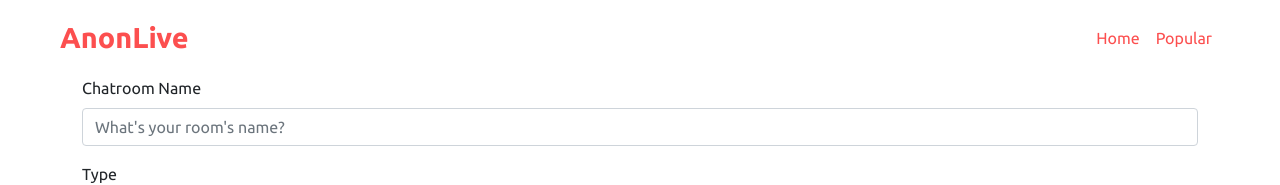
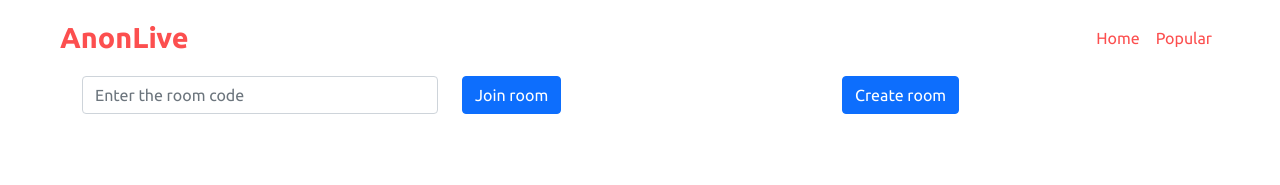
Before and after one commit to joseph-benoy/anonlive, a React (Create React App) app in the folder ui/: page /chat in a window 1280 px wide. Shown: the top 185 px of the page. Built offline with nearby package versions, Linux system fonts and the light colour scheme; no server answers.

Commit message:
added chats page

```diff
--- /dev/null
+++ b/ui/src/pages/chat/Chat.tsx
@@ -0,0 +1,32 @@
+import React from "react";
+import { Container ,Form,Button, Row, Col} from "react-bootstrap";
+import { useNavigate } from "react-router-dom";
+import Header from "../../components/header";
+const Chat:React.FC = ():JSX.Element=>{
+    const nav = useNavigate();
+    const goToNew = ()=>{
+        nav("new");
+    }
+    return (
+        <>
+            <Header/>
+            <Container>
+                <Row>
+                    <Col lg={4}>
+                        <Form.Group className="mb-3" controlId="formBasicEmail">
+                            <Form.Control type="text" placeholder="Enter the room code" />
+                        </Form.Group>
+                    </Col>
+                    <Col lg={4}>
+                        <Button variant="primary">Join room</Button>
+                    </Col>
+                    <Col lg={4}>
+                        <Button variant="primary" onClick={goToNew}>Create room</Button>
+                    </Col>
+                </Row>
+            </Container>
+        </>
+    );
+}
+
+export default Chat;
```
Also changed, not shown: ui/src/pages/Room/index.tsx (added, +11 -0 lines), ui/src/routes/index.tsx (+10 -1 lines), ui/src/pages/Room/Room.scss (added).
